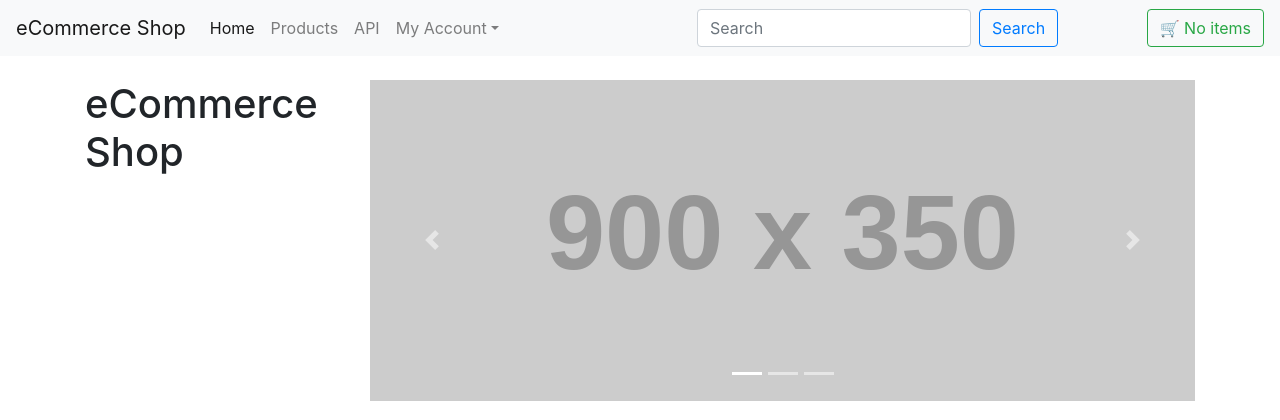
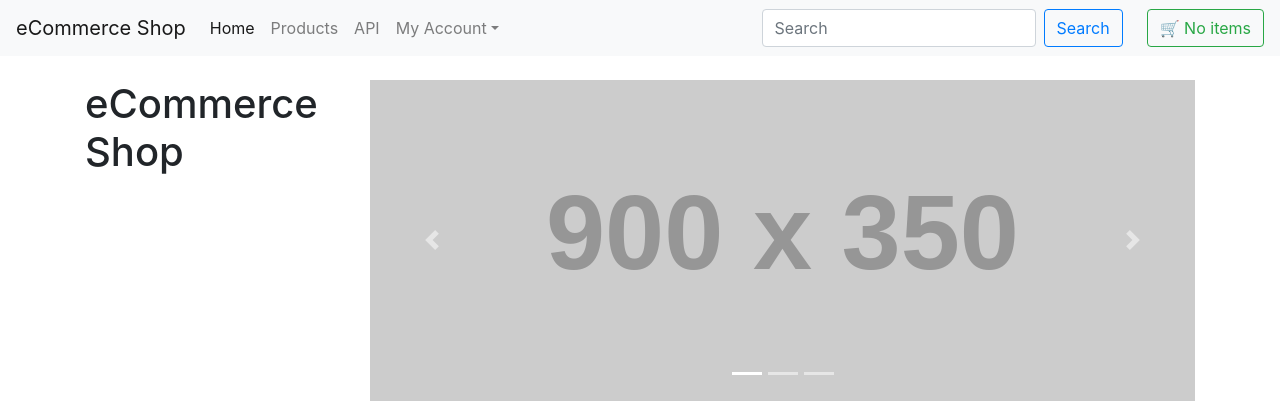
Before and after one commit to Nabinkandel1/Ecommerce-using-Django, a Django app: page / in a window 1280 px wide. Shown: the top 420 px of the page. Run offline with Django 3.2, Linux system fonts and the light colour scheme; grey boxes labelled with a size stand in for pictures from a placeholder-image service; data that the repository does not hold is empty; some libraries are stand-ins or nearby versions.

Commit message:
cart item margin

```diff
--- a/shop/templates/shop/base.html
+++ b/shop/templates/shop/base.html
@@ -50,12 +50,12 @@
                 </li>
             </ul>
 
-            <form class="form-inline my-2 my-lg-0" action="{% url 'shop:search' %}">
+            <form class="form-inline my-2 my-lg-0 mr-4" action="{% url 'shop:search' %}">
                 <input class="form-control mr-sm-2" name="q" type="search" placeholder="Search" aria-label="Search">
                 <button class="btn btn-outline-primary my-2 my-sm-0" type="submit">Search</button>
             </form>
 
-            <a href="{% url 'shop:my_cart' %}" class="btn btn-outline-success my-2 my-sm-0 offset-1">
+            <a href="{% url 'shop:my_cart' %}" class="btn btn-outline-success my-2 my-sm-0">
                 <span class="glyphicon">🛒</span>
                 <span id="cart_count">
                 {% block cart_count %}
```
